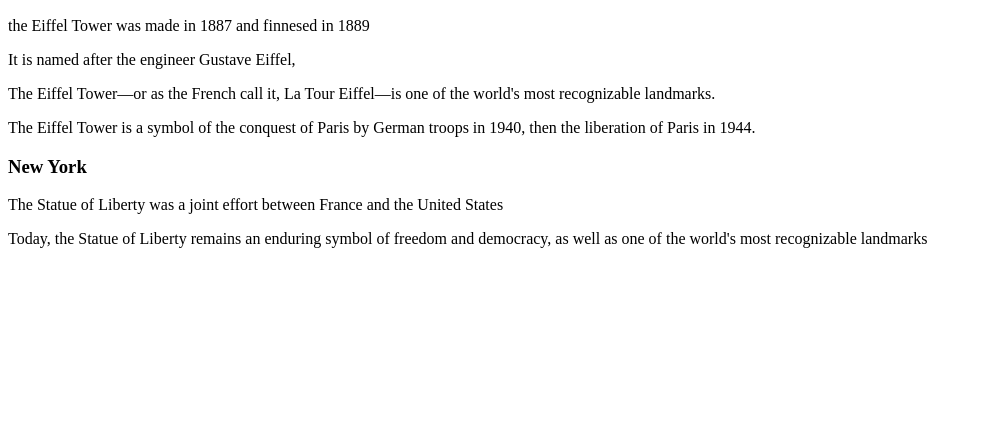
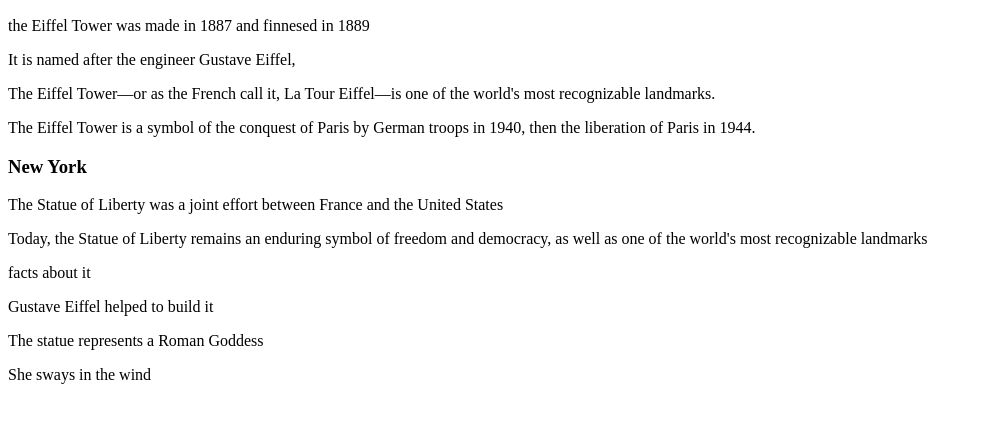
Before and after one commit to SPIRALLIFE/mywebpage, a plain HTML site: page index.html in a window 1280 px wide. Shown: the part 110-532 px from the top of the page, without its empty margins (0-982 px from the left). Drawn offline with Linux system fonts and the light colour scheme.

Commit message:
Update index.html

```diff
--- a/index.html
+++ b/index.html
@@ -15,5 +15,10 @@
   <h3> New York</H3>
   <P> The Statue of Liberty was a joint effort between France and the United States </p>
    <p>  Today, the Statue of Liberty remains an enduring symbol of freedom and democracy, as well as one of the world's most recognizable landmarks </p>
+  <P> facts about it </p>
+  <P> Gustave Eiffel helped to build it </P>
+  <P> The statue represents a Roman Goddess </P>
+  <p> She sways in the wind </p>
+
 </body>
 </html>
```
